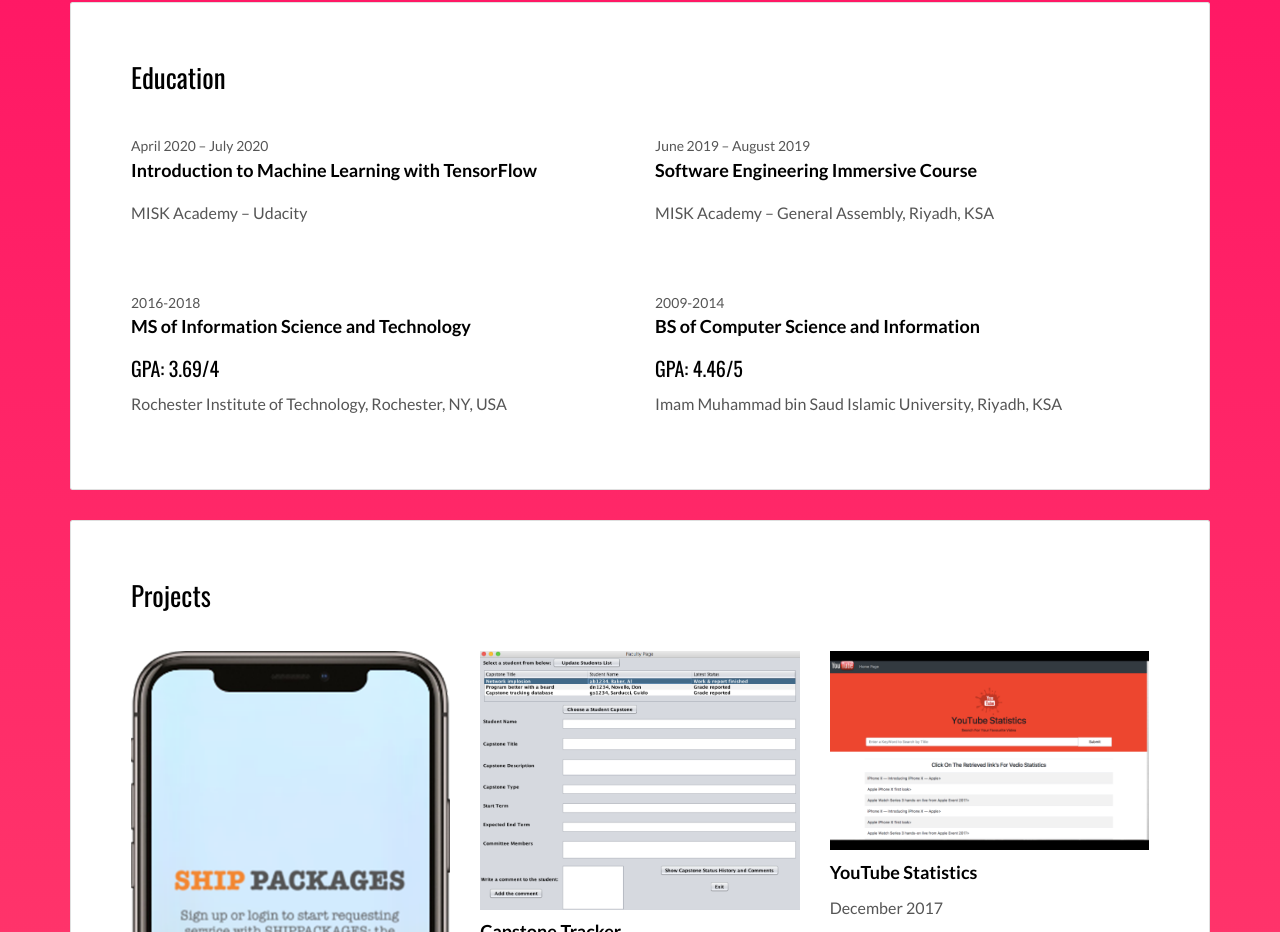
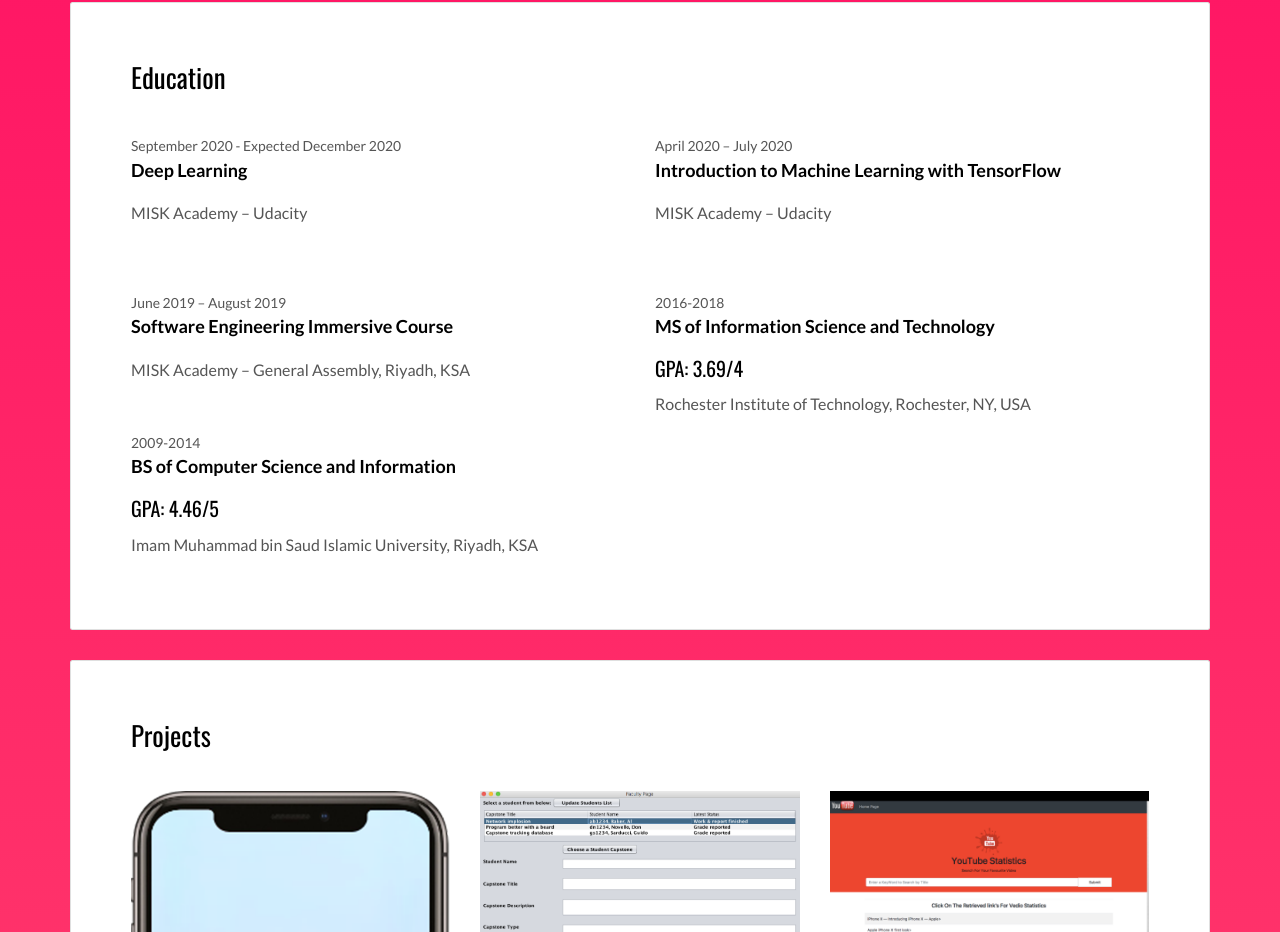
Before and after one commit to wmm3636/wmm3636.github.io, a plain HTML site: page index.html in a window 1280 px wide. Shown: the part 859-1791 px from the top of the page. Drawn offline with nearby package versions, Linux system fonts and the light colour scheme.

Commit message:
feat: update Education

```diff
--- a/index.html
+++ b/index.html
@@ -31,26 +31,21 @@
         <h1>I am Waleed Mohammed Mastour</h1>
         <p>Full Stack Developer</p>
         <p>
-
           <a target="_blank" class="fa-icon fa-icon-2x" href="https://github.com/wmm3636" title="">
             <i class="fa fa-github"></i>
           </a>
           <a target="_blank" class="fa-icon fa-icon-2x" href="https://www.linkedin.com/in/waleed-mastour" title="">
             <i class="fa fa-linkedin"></i>
           </a>
-
         </p>
       </div>
     </header>
-
-
 
     <!-- Add your site or app content here -->
 
     <div class="container">
       <div class="row">
         <div class="col-xs-12">
-
           <div class="card">
             <div class="card-block">
               <h2>About me</h2>
@@ -64,25 +59,32 @@
                     experience gained in Information Technology and its related fields. I like to simplify complex
                     problems. Currently, I am looking for opportunities that can provide me an environment to work with
                     like minded people and develop complex applications.</h4>
-
                 </div>
               </div>
             </div>
           </div>
-
-
           <div class="card">
             <div class="card-block">
               <h2>Education</h2>
               <div class="row">
                 <div class="col-md-6">
                   <div class="education-experience">
+                    <small class="date">September 2020 - Expected December 2020</small>
+                    <h3 class="h5 date-title">Deep Learning</h3>
+                    <p>MISK Academy – Udacity</p>
+                  </div>
+                </div>
+                <div class="col-md-6">
+                  <div class="education-experience">
                     <small class="date">April 2020 – July 2020</small>
                     <h3 class="h5 date-title">Introduction to Machine Learning with TensorFlow</h3>
                     <p>MISK Academy – Udacity</p>
                   </div>
-
                 </div>
+              </div>
+              <br />
+              <br />
+              <div class="row">
                 <div class="col-md-6">
                   <div class="education-experience">
                     <small class="date">June 2019 – August 2019</small>
@@ -90,21 +92,16 @@
                     <p>MISK Academy – General Assembly, Riyadh, KSA</p>
                   </div>
                 </div>
-              </div>
-
-              <br />
-              <br />
-              <div class="row">
                 <div class="col-md-6">
                   <div class="education-experience">
                     <small class="date">2016-2018</small>
                     <h3 class="h5 date-title">MS of Information Science and Technology</h3>
                     <h4>GPA: 3.69/4</h4>
-
                     <p>Rochester Institute of Technology, Rochester, NY, USA</p>
                   </div>
-
                 </div>
+              </div>
+              <div class="row">
                 <div class="col-md-6">
                   <div class="education-experience">
                     <small class="date">2009-2014</small>
@@ -114,11 +111,8 @@
                   </div>
                 </div>
               </div>
-
             </div>
           </div>
-
-
           <div class="card">
             <div class="card-block">
               <h2>Projects</h2>
@@ -141,11 +135,9 @@
               </div>
             </div>
           </div>
-
           <div class="card">
             <div class="card-block">
               <h2>Work</h2>
-
               <div class="work-experience">
                 <small class="date">November 2019 until now</small>
                 <h3 class="h5 date-title">Information System Analyst at Saudi Electricity Company. Riyadh, KSA.</h3>
@@ -155,20 +147,16 @@
                   Log System)
                   using .NET Core Web API as backend and Vue.js as frontend.</p>
               </div>
-
               <hr />
-
               <div class="work-experience">
                 <small class="date">August 2019 – November 2019</small>
                 <h3 class="h5 date-title">Application Programmer at Vinnell Arabia Company. Riyadh, KSA.</h3>
-
-                <p>Participated in planning and managing fingerprint project. Also, I was responsible of designing WAJEB
+                <p>Participated in planning and managing fingerprint project. Also, I was responsible of designing
+                  WAJEB
                   PROGRAM
                   iOS application using XCode and Swift.</p>
               </div>
-
               <hr />
-
               <div class="work-experience">
                 <small class="date">August 2018-December 2018</small>
                 <h3 class="h5 date-title">Lab Assistance at Rochester Institute of Technology. Rochester, NY, USA</h3>
@@ -177,9 +165,7 @@
                   <li>Trouble-shoot lab and network equipment.</li>
                 </ul>
               </div>
-
               <hr />
-
               <div class="work-experience">
                 <small class="date">June 2014-August 2014</small>
                 <h3 class="h5 date-title">Junior Java Programmer at King Faisal Military City in Aseer, KSA</h3>
@@ -187,12 +173,6 @@
               </div>
             </div>
           </div>
-
-
-
-
-
-
           <div class="card">
             <div class="card-block">
               <h2>Contact</h2>
@@ -212,20 +192,15 @@
               </div>
             </div>
           </div>
-
-
-
         </div>
       </div>
     </div>
-
   </main>
   <footer class="footer-container white-text-container text-center">
     <div class="container">
       <div class="row">
         <div class="col-xs-12">
           <!--<p><img src="./assets/images/mashup-icon.svg" alt=""></p>-->
-
           <p>©Waleed 2020</p>
           <p>
             <a target="_blank" class="fa-icon fa-icon-2x" href="https://github.com/wmm3636" title="">
@@ -239,7 +214,6 @@
       </div>
     </div>
   </footer>
-
   <script>
     document.addEventListener("DOMContentLoaded", function (event) {
       scrollRevelation('.card');
@@ -257,7 +231,6 @@
   ga('create', 'UA-XXXXX-X', 'auto');
   ga('send', 'pageview');
 </script>
-
 -->
   <script type="text/javascript" src="./main.bc58148c.js"></script>
 </body>
```
